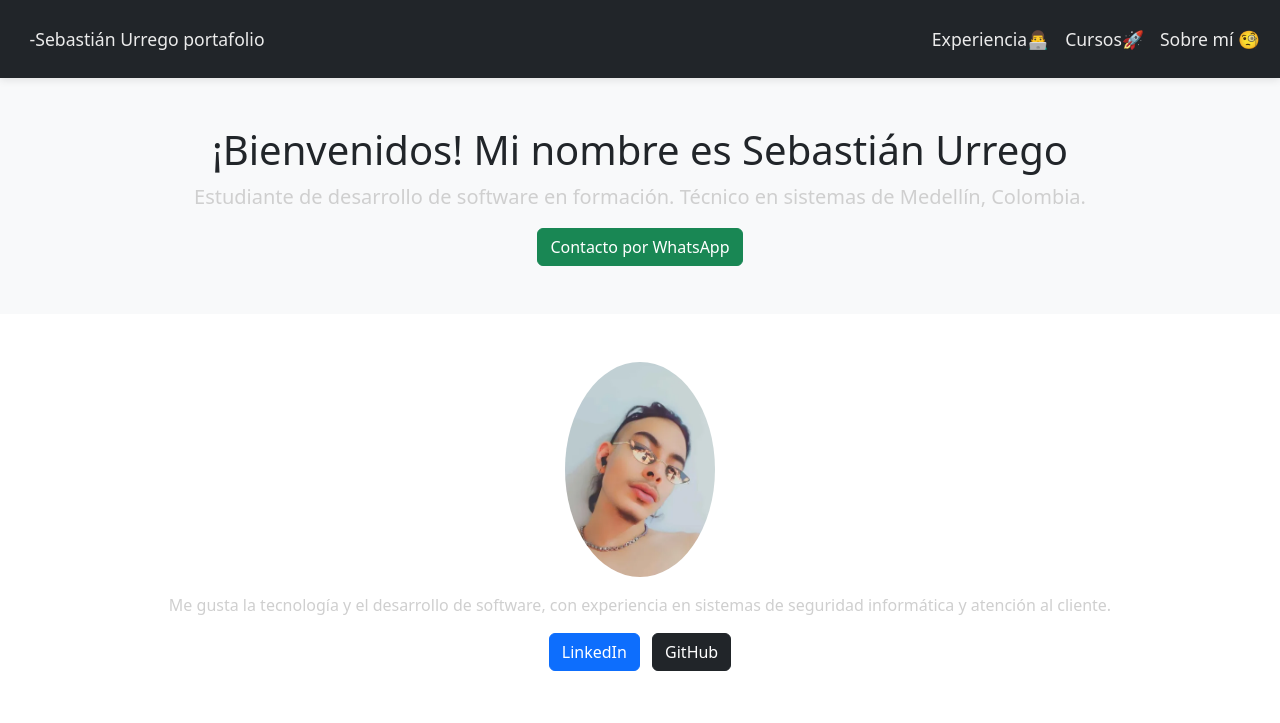
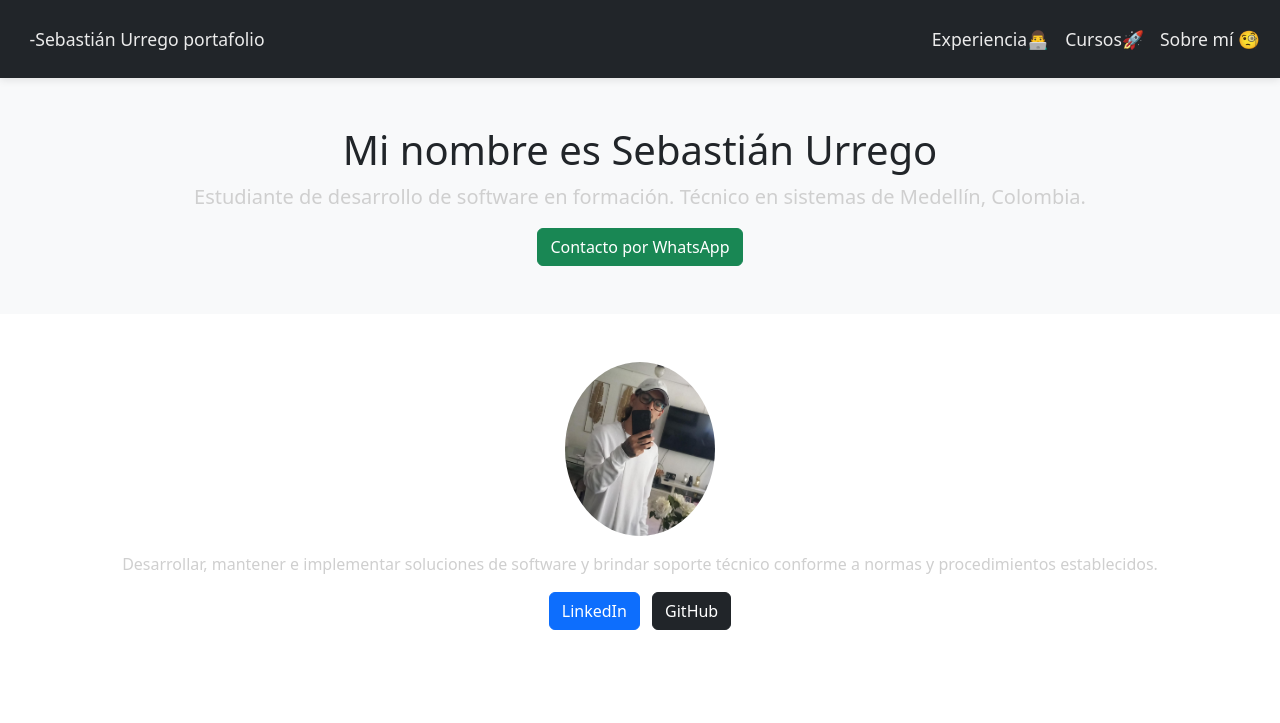
Before and after one commit to CaballeroUrrego/Portafolio-bootstrap, a plain HTML site: page index.html in a window 1280 px wide. Shown: the top 723 px of the page. Drawn offline with nearby package versions, Linux system fonts and the light colour scheme; some icons are missing.

Commit message:
CAMBIE LA FOTO

```diff
--- a/index.html
+++ b/index.html
@@ -56,7 +56,7 @@
 
     <!-- Hero Section: Sección de bienvenida con un encabezado y un botón de contacto -->
     <header class="text-center p-5 bg-light">
-      <h1>¡Bienvenidos! Mi nombre es Sebastián Urrego</h1>
+      <h1> Mi nombre es Sebastián Urrego</h1>
       <p class="lead">
         Estudiante de desarrollo de software en formación. Técnico en sistemas
         de Medellín, Colombia.
@@ -70,15 +70,14 @@
     <section id="sobremi" class="container py-5">
       <div class="text-center">
         <img
-          src="/img/Sebas.webp"
+          src="/img/Se.JPG"
           class="rounded-circle mb-3"
           alt="Imagen de perfil"
           width="150"
         />
         <!-- Imagen circular de perfil -->
         <p>
-          Me gusta la tecnología y el desarrollo de software, con experiencia en
-          sistemas de seguridad informática y atención al cliente.
+          Desarrollar, mantener e implementar soluciones de software y brindar soporte técnico conforme a normas y procedimientos establecidos.
         </p>
         <a
           href="https://www.linkedin.com/in/sebastian-urrego-cardenas-5a205a1a5/"
```
Also changed, not shown: img/se.jpg (added).
